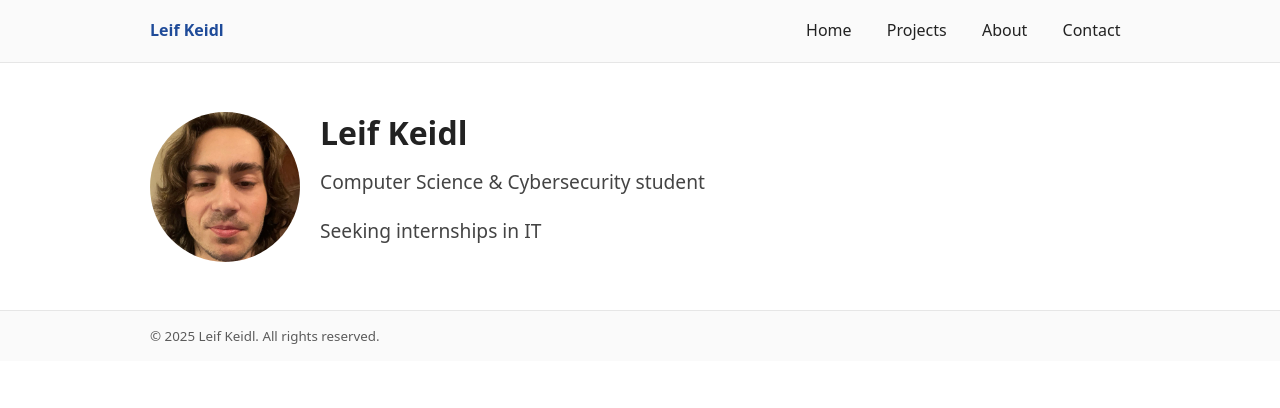
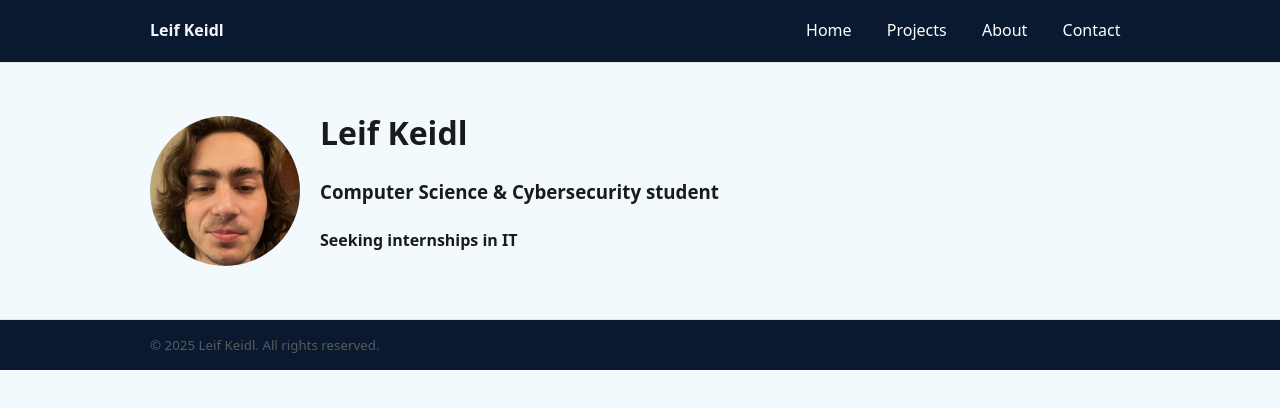
Before and after one commit to leifkeidl/personal, a plain HTML site: page index.html in a window 1280 px wide. Drawn offline with Linux system fonts and the light colour scheme.

Commit message:
Updated color scheme

```diff
--- a/assets/css/styles.css
+++ b/assets/css/styles.css
@@ -1,10 +1,10 @@
 :root {
-    --bg: #ffffff;
-    --text: #222;
+    --bg: #f2fafd;
+    --text: #1A1A1A;
     --muted: #5b5b5b;
-    --primary: #1f4b99;
+    --primary: #F5F7FA;
     /* academic/professional blue */
-    --accent: #0d6efd;
+    --accent: #008080;
     /* links & focus */
     --border: #e6e6e6;
     --radius: 12px;
@@ -32,7 +32,7 @@ body {
 
 .site-header {
     border-bottom: 1px solid var(--border);
-    background: #fafafa;
+    background: #0A192F;
 }
 
 .nav {
@@ -57,7 +57,7 @@ body {
 
 .top-nav a {
     text-decoration: none;
-    color: var(--text);
+    color: #FFFFFF;
     padding: .4rem .6rem;
     border-radius: 8px;
 }
@@ -74,7 +74,7 @@ main.container {
 
 .site-footer {
     border-top: 1px solid var(--border);
-    background: #fafafa;
+    background: #0A192F;
     padding: .75rem 0;
     color: var(--muted);
 }
@@ -90,8 +90,10 @@ main.container {
     border: 1px solid var(--border);
     border-radius: var(--radius);
     padding: 1rem;
-    background: #f7f4f4;
+    background: #008C95;
+    color: #ffffff;
 }
+
 
 .card h3 {
     margin: 0 0 .5rem;
@@ -115,7 +117,7 @@ main.container {
 }
 
 .card a {
-    color: var(--accent);
+    color: #303847;
     text-decoration: none;
 }
 
--- a/index.html
+++ b/index.html
@@ -27,8 +27,8 @@
             <img src="assets/img/leif.jpg" alt="Leif Keidl" class="profile-pic">
             <div class="intro-text">
                 <h1>Leif Keidl</h1>
-                <p>Computer Science & Cybersecurity student</p>
-                <p>Seeking internships in IT</p>
+                <h3>Computer Science & Cybersecurity student</h3>
+                <h4>Seeking internships in IT</h4>
             </div>
         </section>
     </main>
```
